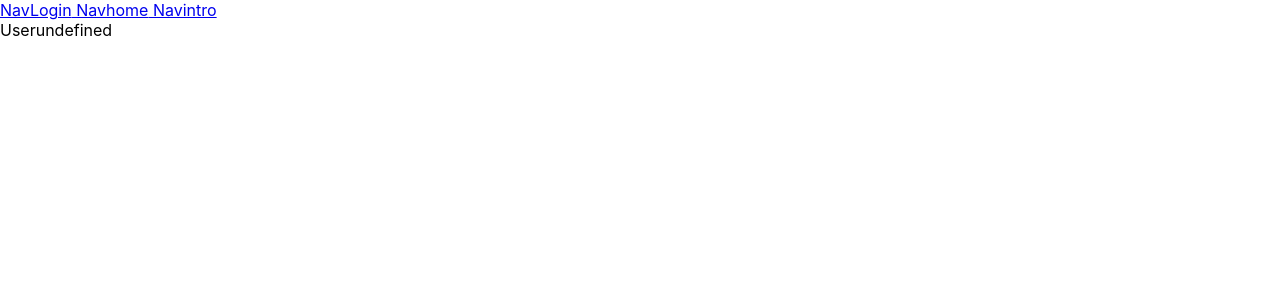
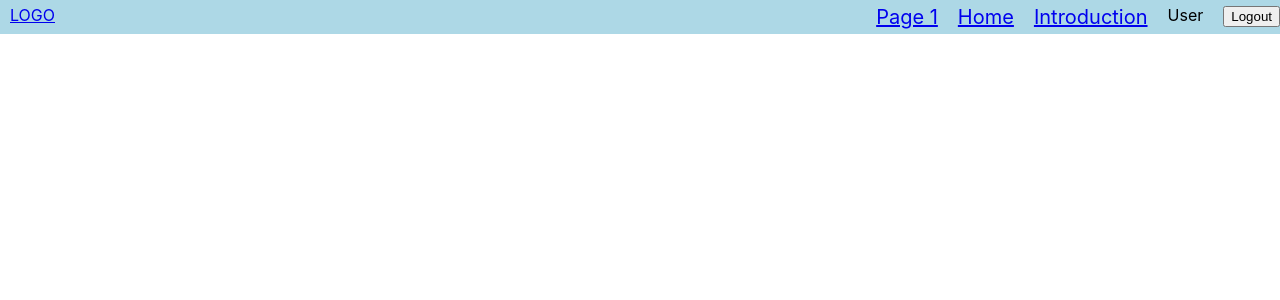
Before and after one commit to mathpalvipin/TaskManager, a React (Create React App) app in the folder frontend/: page /App in a window 1280 px wide. Shown: the top 300 px of the page. Built offline with nearby package versions, Linux system fonts and the light colour scheme; no server answers; sample sign-in values are in the browser's storage.

Commit message:
add redirect on login and logout in nav remove cookie from backend

```diff
--- a/frontend/src/components/Login&Signup/login.js
+++ b/frontend/src/components/Login&Signup/login.js
@@ -1,17 +1,26 @@
 import { useState } from "react";
 import { useAuth } from "../../context/AuthContext";
-import { NavLink } from "react-router-dom";
+import {useNavigate } from "react-router-dom";
 
 const Login = () => {
-  const {logIn,user} = useAuth();
+  const {logIn,user,error,setLoading} = useAuth();
   const [userData, setUserData] = useState({
     username: "",
     email: "",
     password: "",
   });
+  const navigate= useNavigate();
   const handleSubmit = async (e) => {
     e.preventDefault();
-     logIn(userData);
+    setLoading(true);
+    await logIn(userData);
+    setLoading(false);
+    console.log(error);
+
+    if(!error){
+
+      navigate('/app/home');
+    }
   };
 
   return (
@@ -37,7 +46,7 @@ const Login = () => {
         ></input>
         <button type="Submit">Submit</button>
       </form>
-      <div>{user.username}</div>
+
     </>
   );
 };
--- a/frontend/src/components/comman/AppNavWrapper.js
+++ b/frontend/src/components/comman/AppNavWrapper.js
@@ -1,23 +1,87 @@
-import { NavLink,Outlet } from "react-router-dom";
- import { useAuth } from "../../context/AuthContext";
+import { NavLink, Outlet } from "react-router-dom";
+import { useAuth } from "../../context/AuthContext";
 import { useEffect } from "react";
+import classes from "./AppNavWrapper.module.css";
+const AppNavWrapper = () => {
+  const { user,logout,setLoading } = useAuth();
+  const handleLogout=async (e)=>{
+e.preventDefault();
+setLoading(true);
+await logout();
+setLoading(false);
+  }
+  useEffect(() => {
+    console.log("navbarrender");
+  });
+  return (
+    <>
+      <div className={`${classes.navbar}`}>
+        <div className="navbar-logo">
+          <NavLink className="logo" to="/app/home">
+            LOGO
+          </NavLink>
+        </div>
+        <div className={`${classes.nav}`}>
+          <div className={`${classes.nav_items}`}>
+            <NavLink
+              className={({ isActive, isPending }) =>
+                `${classes.nav_link}  ${
+                  isPending
+                    ? `${classes.pending}`
+                    : isActive
+                    ? `${classes.active}`
+                    : ""
+                }`
+              }
+              to="/app/page1"
+            >
+              Page 1
+            </NavLink>
+          </div>
 
-const AppNavWrapper =()=>{
+          <div className={`${classes.nav_items}`}>
+            <NavLink
+              className={({ isActive, isPending }) =>
+                `${classes.nav_link}  ${
+                  isPending
+                    ? `${classes.pending}`
+                    : isActive
+                    ? `${classes.active}`
+                    : ""
+                }`
+              }
+              to="/app/home"
+            >
+              Home
+            </NavLink>
+          </div>
+          <div className={`${classes.nav_items}`}>
+            <NavLink
+              className={({ isActive, isPending }) =>
+                `${classes.nav_link}  ${
+                  isPending
+                    ? `${classes.pending}`
+                    : isActive
+                    ? `${classes.active}`
+                    : ""
+                }`
+              }
+              to="/app/intro"
+            >
+              Introduction
+            </NavLink>
+          </div>
 
-     const {user} = useAuth();
-     useEffect(()=>{
- console.log("navbarrender")
-     });
-    return(
-    <>
-
-    <NavLink to='/auth/login'> NavLogin</NavLink>
-    <NavLink to='/app/home'> Navhome</NavLink>
-    <NavLink to='/intro'> Navintro</NavLink>
-
-    <div>{user.email? "User"+user.usename : "MAVBAR: user Not Found"}</div>
-
-    <Outlet></Outlet>
-    </>)
-}
-export  default AppNavWrapper;
+          <div className={`${classes.nav_items}`}>
+            {user? user.username : "User"}
+          </div>
+          <div className={`${classes.nav_items}`}>
+            <button className={classes.button} onClick={handleLogout}>Logout</button>
+          </div>
+        </div>
+      </div>
+      <Outlet></Outlet>
+    </>
+  );
+};
+export default AppNavWrapper;
--- /dev/null
+++ b/frontend/src/components/comman/AppNavWrapper.module.css
@@ -0,0 +1,31 @@
+.navbar {
+  padding: 5px 10px;
+  background-color: lightblue;
+  width: 100%;
+  display: flex;
+  flex-wrap: nowrap;
+  justify-content: space-between;
+}
+.nav {
+    display: flex;
+    /* float: inline-end; */
+    width: auto;
+    flex-direction: row;
+}
+
+.nav_items{
+    margin: 0px 10px
+}
+.nav_link{
+    font-size: 20px;
+}
+.nav_link:hover{
+    color:red;
+}
+.nav_link.active {
+color:white !important;;
+
+}
+.nav_link.pending{
+ font-size: 35px;
+}
--- a/frontend/src/components/comman/IntroPageNavwrapper.js
+++ b/frontend/src/components/comman/IntroPageNavwrapper.js
@@ -1,11 +1,52 @@
-import { Outlet } from "react-router-dom";
+import { Outlet, NavLink } from "react-router-dom";
+import classes from "./IntroPageWrapper.module.css";
 const IntroPageWrapper = () => {
   return (
     <>
-
+      <div className={classes.navbar}>
+        <div className="navbar-logo">
+          <NavLink className="logo" to="/app/home">
+            LOGO
+          </NavLink>
+        </div>
+        <div className={classes.nav}>
+          <div className={classes.nav_items}>
+            <NavLink
+              className={({ isActive, isPending }) =>
+                `${classes.nav_link}  ${
+                  isPending
+                    ? `${classes.pending}`
+                    : isActive
+                    ? `${classes.active}`
+                    : ""
+                }`
+              }
+              to="/intro"
+            >
+              Intro
+            </NavLink>
+          </div>
+          <div className={classes.nav_items}>
+            <NavLink
+              className={({ isActive, isPending }) =>
+                `${classes.nav_link}  ${
+                  isPending
+                    ? `${classes.pending}`
+                    : isActive
+                    ? `${classes.active}`
+                    : ""
+                }`
+              }
+              to="/auth/login"
+            >
+              login
+            </NavLink>
+          </div>
+        </div>
+      </div>
       this is intro page wrapper <Outlet></Outlet>
     </>
   );
 };
 
-export default IntroPageWrapper
+export default IntroPageWrapper;
--- /dev/null
+++ b/frontend/src/components/comman/IntroPageWrapper.module.css
@@ -0,0 +1,31 @@
+.navbar {
+    padding: 5px 10px;
+    background-color: lightblue;
+    width: 100%;
+    display: flex;
+    flex-wrap: nowrap;
+    justify-content: space-between;
+  }
+  .nav {
+      display: flex;
+      /* float: inline-end; */
+      width: auto;
+      flex-direction: row;
+  }
+
+  .nav_items{
+      margin: 0px 10px
+  }
+  .nav_link{
+      font-size: 20px;
+  }
+  .nav_link:hover{
+      color:red;
+  }
+  .nav_link.active {
+  color:white !important;;
+
+  }
+  .nav_link.pending{
+   font-size: 35px;
+  }
--- a/frontend/src/config/api.js
+++ b/frontend/src/config/api.js
@@ -3,3 +3,4 @@ const API_BASE_URL = 'http://localhost:5000';
 export const loginURL = `${API_BASE_URL}/auth/login`;
 export const SignupURL = `${API_BASE_URL}/auth/signup`;
 export const VerifyToken = `${API_BASE_URL}/auth/protected`;
+export const LogoutURL = `${API_BASE_URL}/auth/logout`;
--- a/frontend/src/context/AuthContext.js
+++ b/frontend/src/context/AuthContext.js
@@ -1,34 +1,41 @@
 import { createContext, useContext, useEffect, useState } from "react";
-import { apiLogIn, apiSignUp, apiVerifyToken } from "../services/Authservice";
-
+import {
+  apiLogIn,
+  apiSignUp,
+  apiVerifyToken,
+  apiLogout,
+} from "../services/Authservice";
+import AppNavWrapper from "../components/comman/AppNavWrapper";
+import IntroPageWrapper from "../components/comman/IntroPageNavwrapper";
 
 const AuthContext = createContext(null);
 export const AuthProvider = ({ children }) => {
-  const [user, setUser] = useState({ username: "USERNAME", email: "EMAIL" });
+  const [user, setUser] = useState(null);
   const [error, setError] = useState(null);
-const path =window.location.pathname;
+  const path = window.location.pathname;
   const [loading, setLoading] = useState(false);
   const verifyuser = async () => {
     setLoading(true);
 
-
-    const verifiedUser= await apiVerifyToken();
+    const verifiedUser = await apiVerifyToken();
     if (verifiedUser?.email) {
-      const userDetails={username:verifiedUser.username , email :verifiedUser.email};
+      const userDetails = {
+        username: verifiedUser.username,
+        email: verifiedUser.email,
+      };
       sessionStorage.setItem("user", JSON.stringify(userDetails));
       setUser(userDetails);
     }
 
+    setLoading(false);
 
-  setLoading(false);
-
-     return ;
+    return;
   };
 
   useEffect(() => {
-    if(user.email==="EMAIL"){
-      console.log(user.email);
-    verifyuser();
+    if (!user) {
+      console.log(user);
+      verifyuser();
     }
   }, [user]);
   const signUp = async (userData) => {
@@ -54,17 +61,22 @@ const path =window.location.pathname;
       setError(error.message || "An error occurred during login.");
     }
   };
-  const logOut = () => {
+  const logout = async () => {
+    const response = await apiLogout();
     setUser(null);
+    setError(null);
+    sessionStorage.clear("user");
+    return response;
   };
 
   return (
     <>
-
       {loading ? (
         <div>loading..</div>
       ) : (
-        <AuthContext.Provider value={{ user, error, logIn, signUp, logOut }}>
+        <AuthContext.Provider
+          value={{ user, error, logIn, signUp, logout, setLoading }}
+        >
           {children}
         </AuthContext.Provider>
       )}
--- a/frontend/src/pages/IntroPage.js
+++ b/frontend/src/pages/IntroPage.js
@@ -3,8 +3,7 @@ import { NavLink } from "react-router-dom";
 const IntroPage = () => {
   return (
     <>
-    <NavLink to='/app/home'>home</NavLink>
-    <NavLink to='/auth/login'>login</NavLink>
+
       <div>IntroPage</div>{" "}
     </>
   );
--- a/frontend/src/services/Authservice.js
+++ b/frontend/src/services/Authservice.js
@@ -1,6 +1,6 @@
 import axios from "axios";
 
-import { loginURL, SignupURL } from "../config/api";
+import { loginURL, SignupURL,LogoutURL } from "../config/api";
 import { VerifyToken } from "../config/api";
 axios.defaults.withCredentials = true
 export const apiLogIn = async (credential) => {
@@ -30,3 +30,13 @@ export const apiVerifyToken = async()=>{
     return error.response;
   }
 }
+
+export const  apiLogout=async()=>{
+  try{
+    const response= await axios.delete(LogoutURL,{withCredentials:true});
+    return response.data;
+  }
+  catch(error){
+    return error.response;
+  }
+}
```
Also changed, not shown: frontend/src/router/AuthRouter.js (+6 -2 lines), frontend/src/router/IntroRouter.js (deleted, +0 -31 lines), 1 other file (tests, documents, lock files or other folders).
